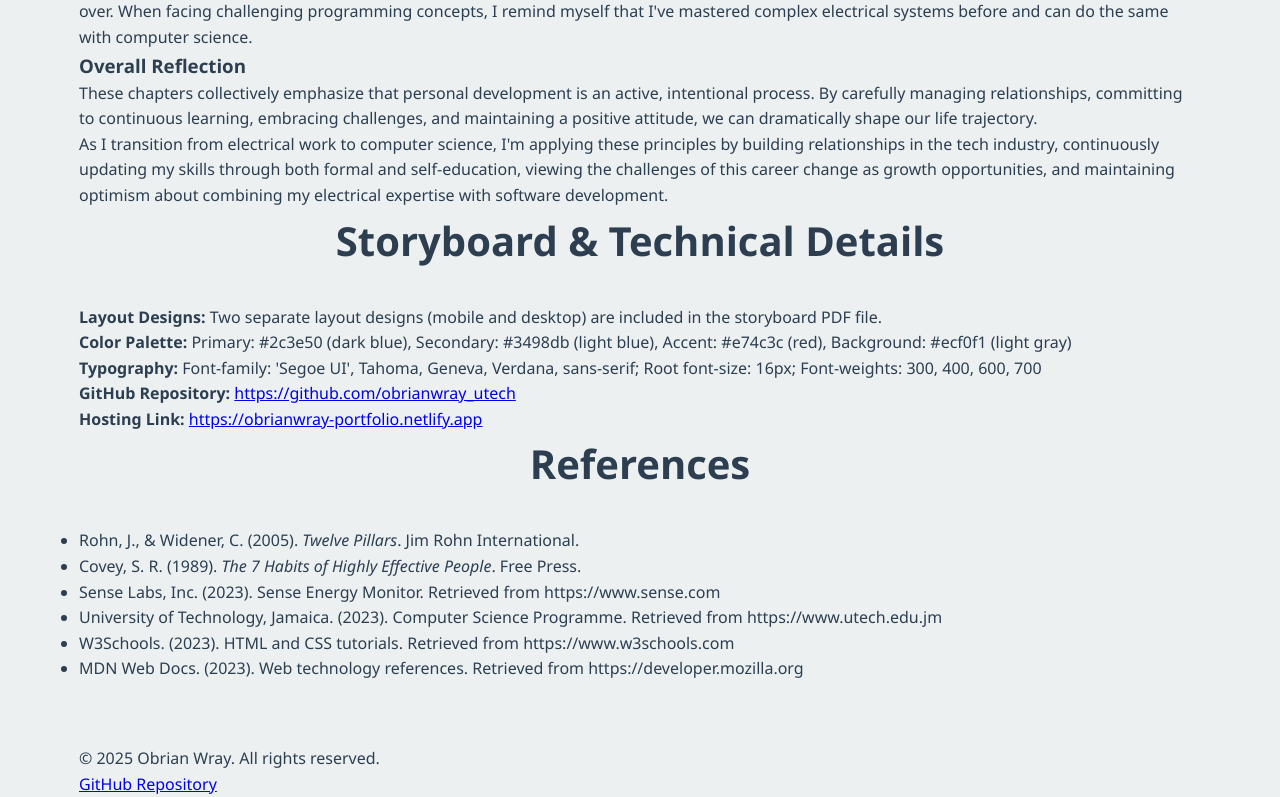
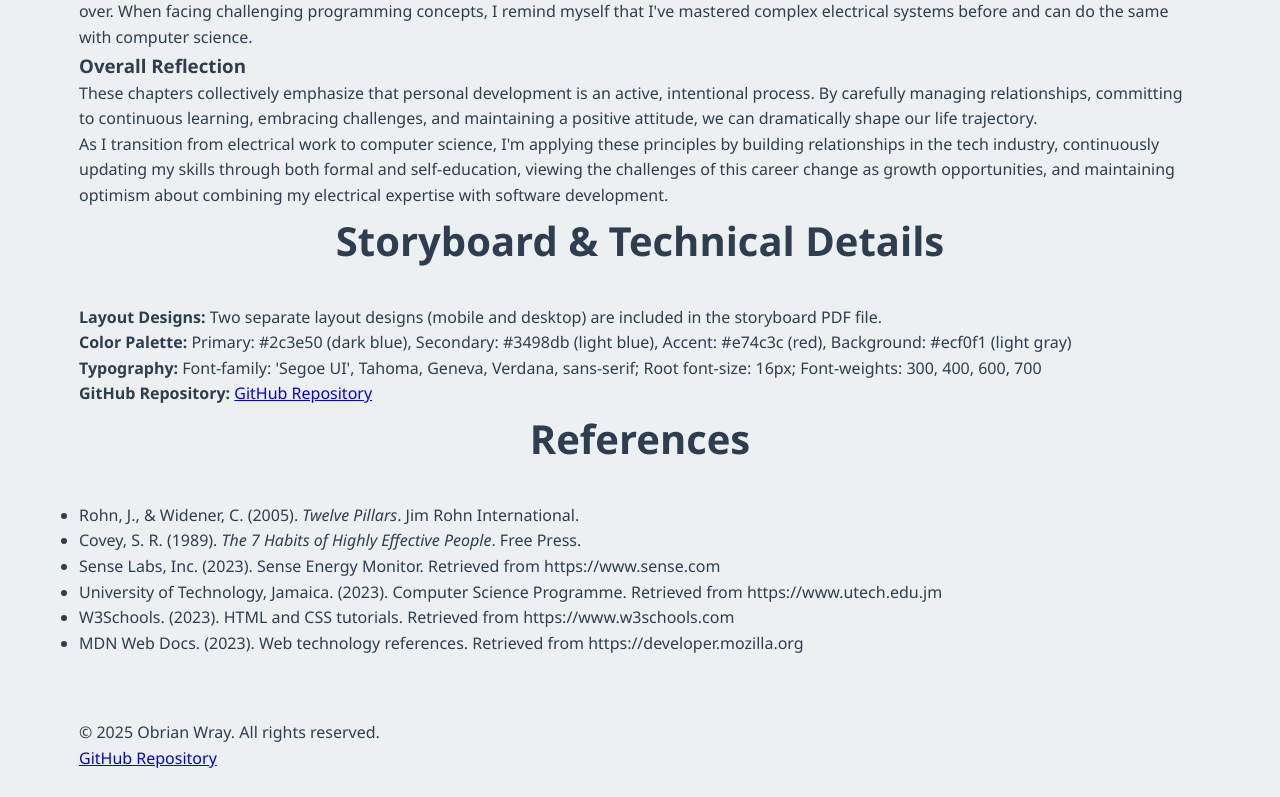
Before and after one commit to Wrayob/-IA_2407722_OBRIAN, a plain HTML site: page development.html in a window 1280 px wide. Shown: the part 989-1786 px from the top of the page. After the commit the page ends 1761 px from the top, so only its background shows below. Drawn offline with Linux system fonts and the light colour scheme; files whose address does not match are found by name.

Commit message:
Update development.html

```diff
--- a/development.html
+++ b/development.html
@@ -74,8 +74,7 @@
                         <p><strong>Layout Designs:</strong> Two separate layout designs (mobile and desktop) are included in the storyboard PDF file.</p>
                         <p><strong>Color Palette:</strong> Primary: #2c3e50 (dark blue), Secondary: #3498db (light blue), Accent: #e74c3c (red), Background: #ecf0f1 (light gray)</p>
                         <p><strong>Typography:</strong> Font-family: 'Segoe UI', Tahoma, Geneva, Verdana, sans-serif; Root font-size: 16px; Font-weights: 300, 400, 600, 700</p>
-                        <p><strong>GitHub Repository:</strong> <a href="https://github.com/obrianwray_utech" target="_blank">https://github.com/obrianwray_utech</a></p>
-                        <p><strong>Hosting Link:</strong> <a href="https://obrianwray-portfolio.netlify.app" target="_blank">https://obrianwray-portfolio.netlify.app</a></p>
+                        <p><strong>GitHub Repository:</strong> <a href=https://github.com/Wrayob/-IA_2407722_OBRIAN" target="_blank">GitHub Repository</a></p>
                     </div>
                 </article>
 
```
